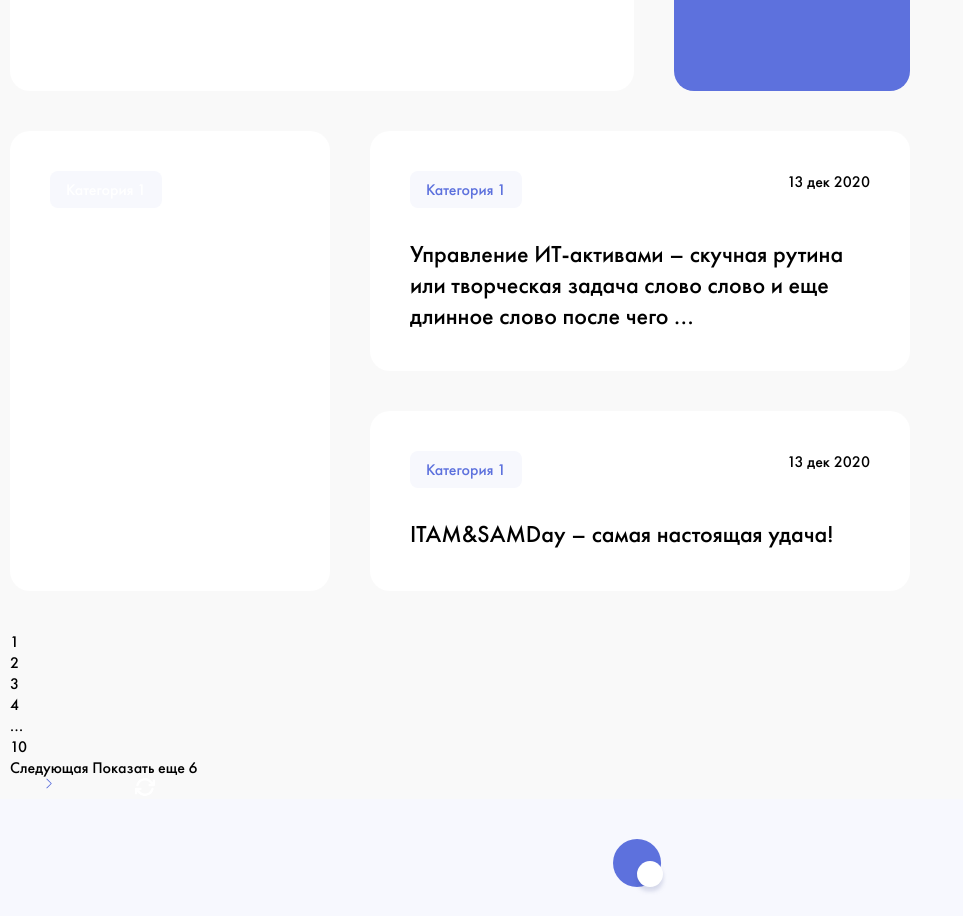
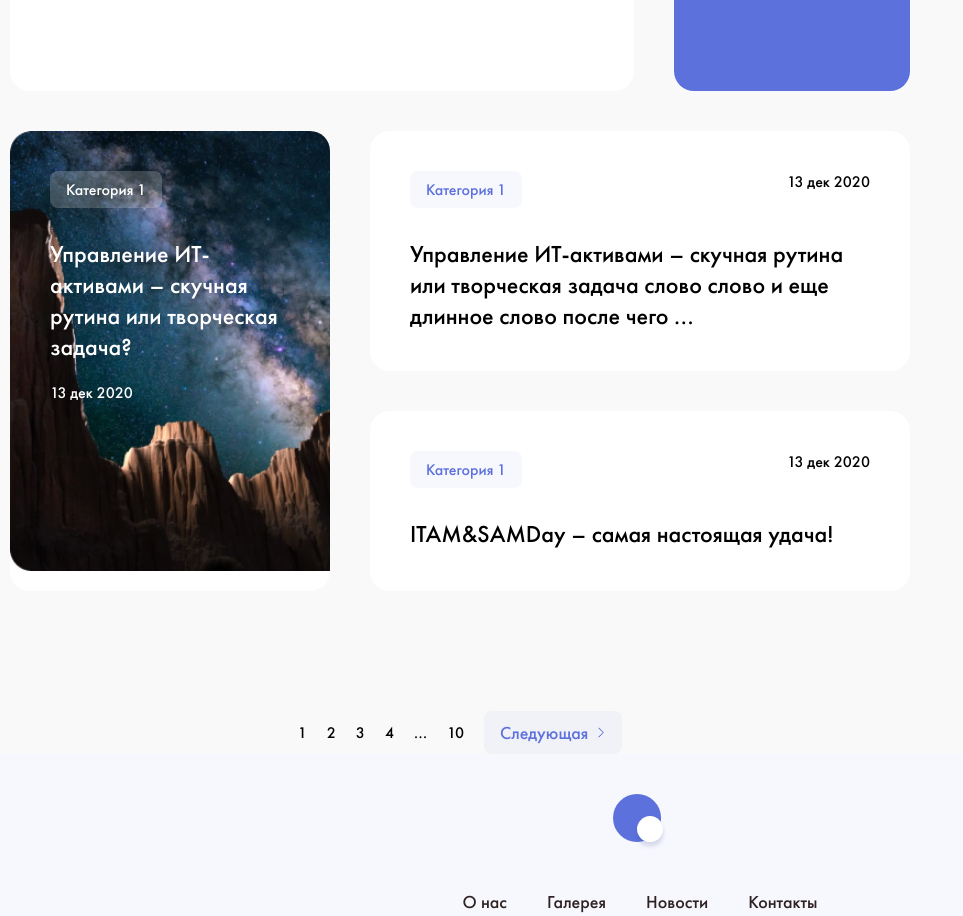
Before and after one commit to AurinaL-A/Test, a plain HTML site: page index.html in a window 1280 px wide. Shown: the part 2000-2916 px from the top of the page, without its empty margins (0-963 px from the left). Drawn offline with Linux system fonts and the light colour scheme; a web font is replaced by a local one.

Commit message:
Update style.css

```diff
--- a/style/style.css
+++ b/style/style.css
@@ -107,7 +107,22 @@
 .flex__row{
     display: flex;
     gap: 40px;
+}
+.display{
 
+}
+
+
+.background_card1{
+    background-image: url(../images/card_img.png);
+    background-repeat: no-repeat;
+
+    background-size: 110%;
+}
+.background_card2{
+    background-image: url(../images/card_img2.png);
+    background-repeat: no-repeat;
+    background-size: 110%;
 }
 .flex__column{
     display: flex;
@@ -185,6 +200,31 @@
     padding: 13px 68px;
     background: #5d71dd;
 }
+.b-paginations{
+    padding-top: 80px;
+    display: flex;
+    justify-content: center;
+    gap: 20px;
+}
+.b-paginations__list{
+    display: flex;
+    align-items: center;
+    gap: 20px;
+}
+.b-paginations__btn{
+    background: rgba(93, 113, 221, 0.05);
+    border-radius: 8px;
+    padding: 10px 16px;
+    display: flex;
+    align-items: center;
+    gap: 8px;
+    font-weight: 400;
+    font-size: 18px;
+    color: #5d71dd;
+}
+.b-paginations__btn-reverse{
+    display: none;
+}
 
 
 .footer{
@@ -216,6 +256,9 @@
 .purple_opacity{
     background: #7d8de4;
 }
+.white_opacity{
+    background: rgba(255, 255, 255, 0.2);
+}
 .white{
     color: #fff;
 }
```
